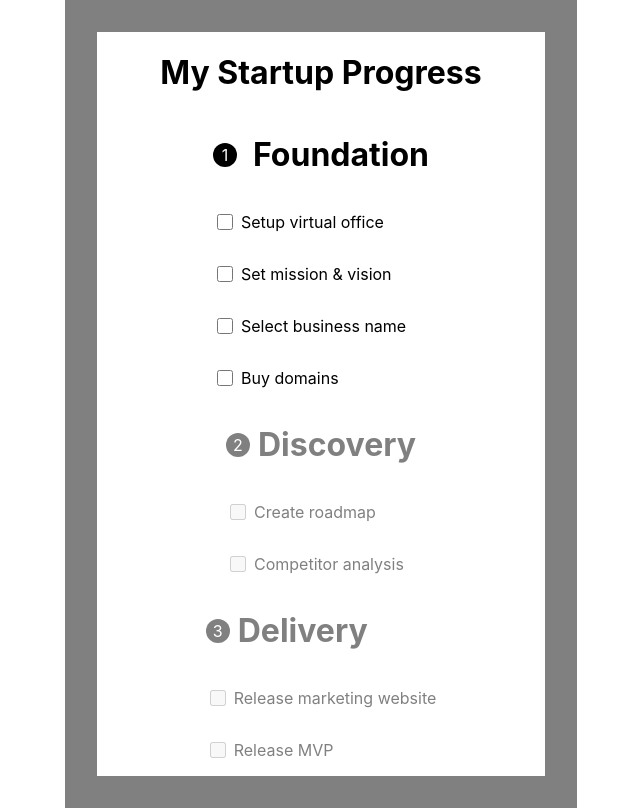
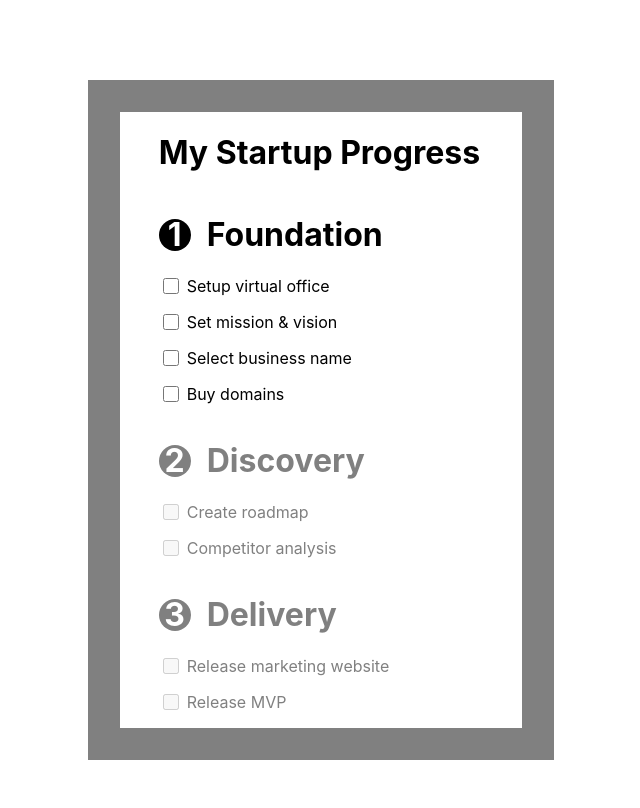
Before and after one commit to alexviladev/OAK_startup_progress, a React (Create React App) app in the folder startup_progress/: page / in a window 1280 px wide. Shown: the whole page, without its empty margins (319-959 px from the left). Built offline with nearby package versions, Linux system fonts and the light colour scheme.

Commit message:
reviewed styles and fixed modal rendering condition on complete phases

```diff
--- a/startup_progress/src/components/Phase.tsx
+++ b/startup_progress/src/components/Phase.tsx
@@ -22,10 +22,12 @@ const Phase = ({
   }, [phases]);
 
   return (
-    <div className={isPhaseActive ? 'Phase' : 'Phase inactive'}>
-      <div className='title'>
-        <div className={isPhaseActive ? 'span' : 'spaninactive'}>{index +1}</div>
-        <h1>{title}</h1>
+    <div className={isPhaseActive ? 'activetext' : 'inactivetext'}>
+      <div className='titleDiv'>
+        <div className={isPhaseActive ? 'circle' : 'circle inactive'}>
+          <h1>{index +1}</h1>
+        </div>
+        <h1 className='title'>{title}</h1>
         {isCompleted && <FontAwesomeIcon icon={faCheck} size="3x" />}
       </div>
       {taskList.length && (
--- a/startup_progress/src/components/PhaseList.tsx
+++ b/startup_progress/src/components/PhaseList.tsx
@@ -61,18 +61,20 @@ const PhaseList = () => {
     },
   ]);
 
-  // store progress in local storage
+  // store progress in local storage and keep track of completion state
   useEffect(() => {
     window.localStorage.progress = JSON.stringify(phases);
     if (phases.every(phase => phase.isCompleted === true)) {
       setAllCompleted(true);
+    } else {
+      setAllCompleted(false);
     }
   }, [phases])
 
   return (
     <div className="PhaseList">
-      {allCompleted && <RandomModal/>}
-      <h1>My Startup Progress</h1>
+      {allCompleted ? <RandomModal/> : null}
+      <h1 className='title'>My Startup Progress</h1>
       {phases.length &&
         phases.map((phase, index) => (
           <Phase
--- a/startup_progress/src/styles/App.css
+++ b/startup_progress/src/styles/App.css
@@ -3,3 +3,7 @@
   align-items: center;
   justify-content: center;
 }
+
+h1 {
+  font-size: 15;
+}
--- a/startup_progress/src/styles/Phase.css
+++ b/startup_progress/src/styles/Phase.css
@@ -1,34 +1,34 @@
-
-.inactive {
-  color: gray;
-}
-
-.span {
+.circle {
   display: flex;
   align-items: center;
   justify-content: center;
-  height: 1.5rem;
-  width: 1.5rem;
-  border-radius: 0.75rem;
+  height: 2rem;
+  width: 2rem;
+  border-radius: 1rem;
   background-color: black;
   color: white;
   margin-right: 1rem;
 }
 
-.spaninactive {
-  display: flex;
-  align-items: center;
-  justify-content: center;
-  height: 1.5rem;
-  width: 1.5rem;
-  border-radius: 0.75rem;
+.inactive {
   background-color: grey;
   color: white;
-  margin-right: 0.5rem;
+}
+
+
+.titleDiv {
+  display: inline-flex;
+  align-items: center;
+  justify-content: space-between;
 }
 
 .title {
-  display: inline-flex;
-  align-items: center;
-  justify-content: space-around;
+  margin-right: 1rem;
 }
+
+.activetext {
+  color: black;
+}
+.inactivetext {
+  color: gray;
+}
--- a/startup_progress/src/styles/PhaseList.css
+++ b/startup_progress/src/styles/PhaseList.css
@@ -1,7 +1,9 @@
 .PhaseList {
+  margin-top: 10vh;
   display: flex;
   flex-direction: column;
-  align-items: center;
-  width: 35vw;
+  align-items: flex-start;
   border: 2rem solid gray;
+  padding-left: 3vw;
+  padding-right: 2vw;
 }
--- a/startup_progress/src/styles/RandomModal.css
+++ b/startup_progress/src/styles/RandomModal.css
@@ -1,10 +1,11 @@
 .modal {
   display: block;
   position: absolute;
-  top: 20vh;
-  left: 25vw;
-  border: 2rem solid red;
+  align-self: center;
+  justify-self: center;
+  margin-top: 20vh;
   background-color: gray;
-  width: 35vw;
+  width: 30vw;
   z-index: 1;
+  padding: 1rem;
 }
--- a/startup_progress/src/styles/TaskList.css
+++ b/startup_progress/src/styles/TaskList.css
@@ -8,4 +8,5 @@
 .Task {
   display: flex;
   align-items: center;
+  margin-top: -1rem;
 }
--- a/startup_progress/src/styles/index.css
+++ b/startup_progress/src/styles/index.css
@@ -1,3 +1,4 @@
+
 body {
   margin: 0;
   padding: 0;
@@ -7,7 +8,3 @@ body {
   -webkit-font-smoothing: antialiased;
   -moz-osx-font-smoothing: grayscale;
 }
-
-h1 {
-  font-size: 20;
-}
```
